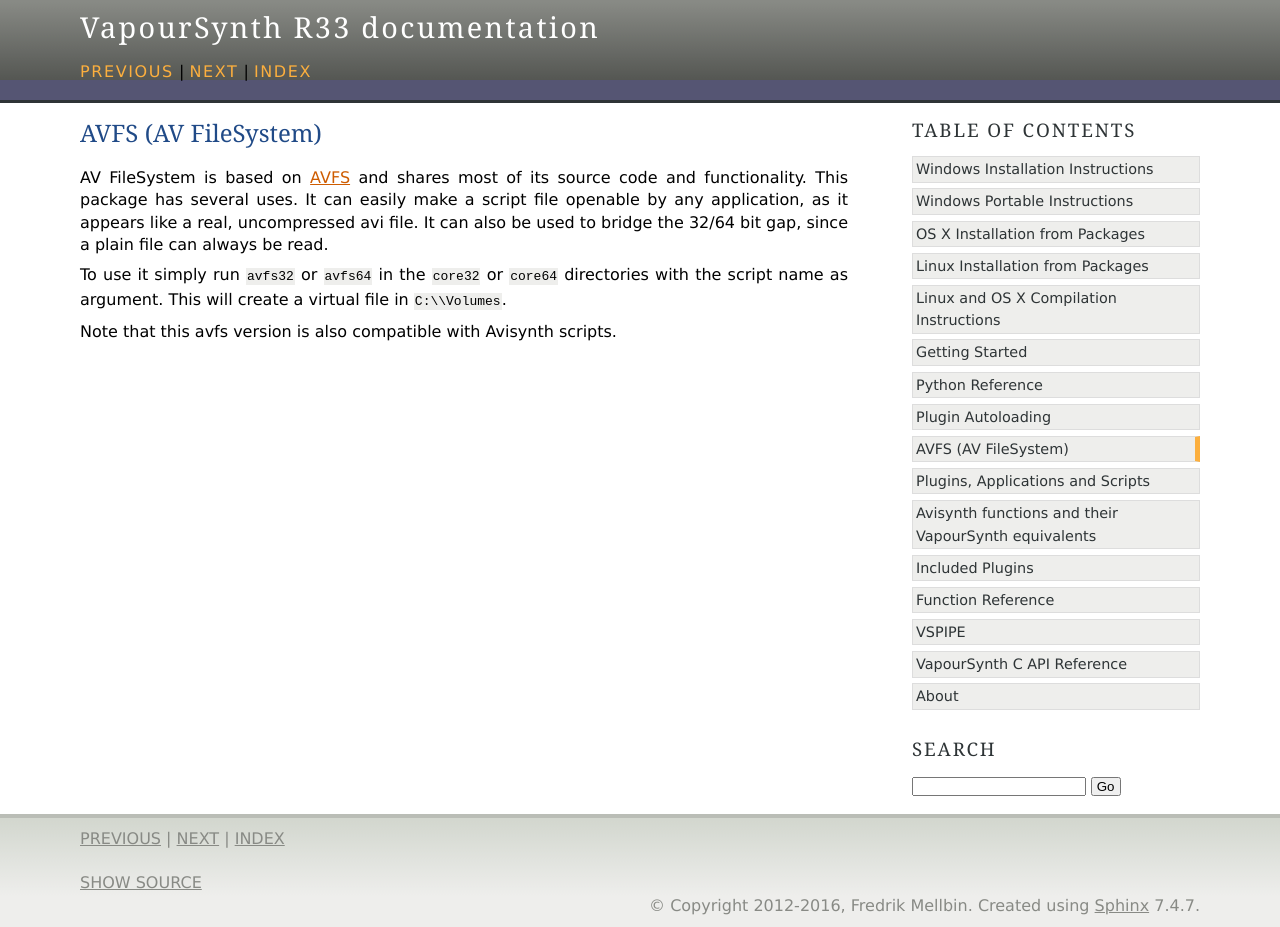
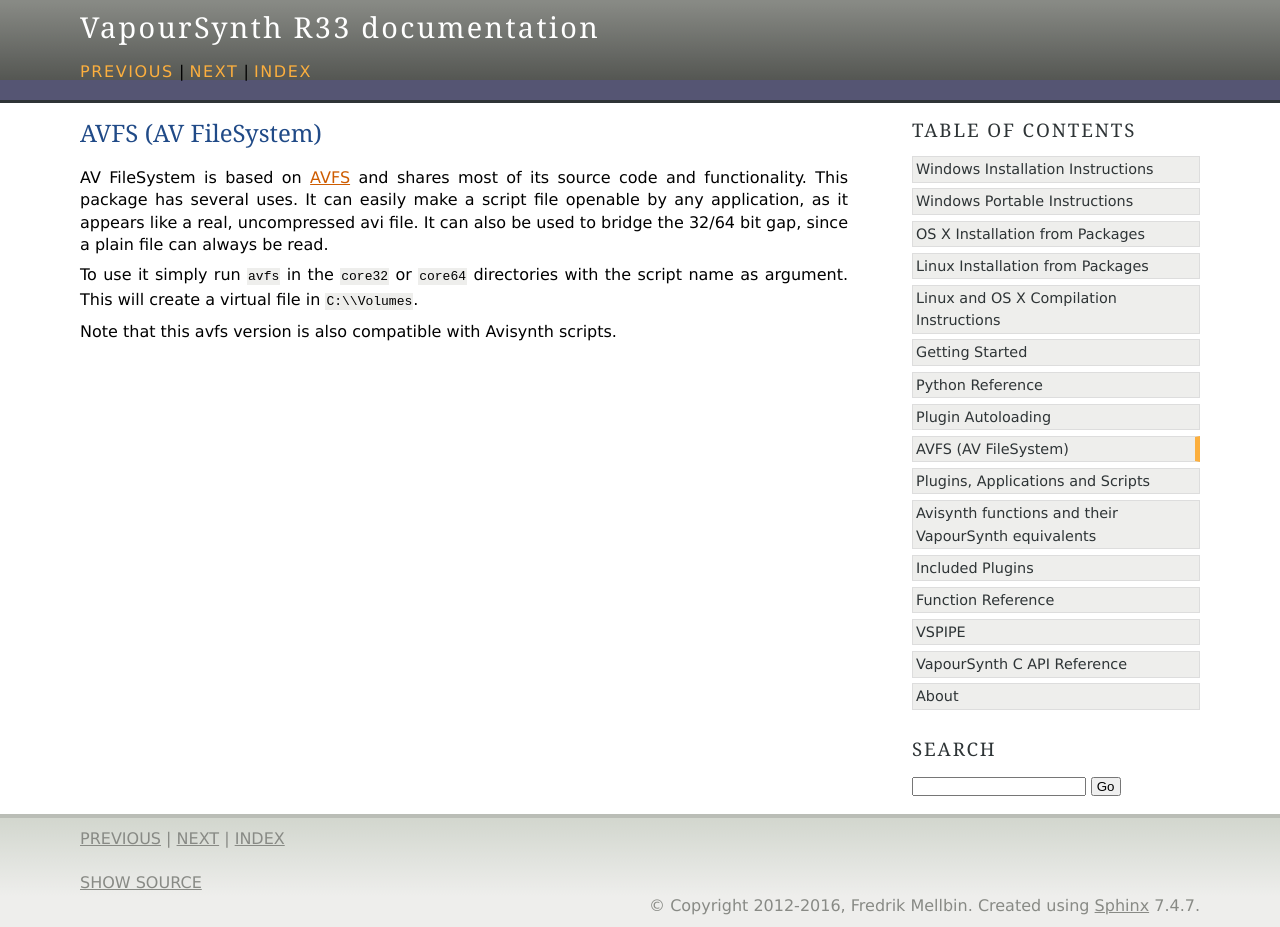
Before and after one commit to vapoursynth/vapoursynth, a Sphinx documentation site: the page built from doc/avfs.rst, in a window 1280 px wide. Built offline with Sphinx 7.4.7, drawn with Linux system fonts in a browser that asks for light colours; formulas are drawn with MathJax 3.

Commit message:
Minor fixes to everything recent

```diff
--- a/doc/avfs.rst
+++ b/doc/avfs.rst
@@ -7,7 +7,7 @@
 uncompressed avi file. It can also be used to bridge the 32/64 bit gap, since a
 plain file can always be read.
 
-To use it simply run ``avfs32`` or ``avfs64`` in the ``core32`` or ``core64`` directories with the script name as argument.
+To use it simply run ``avfs`` in the ``core32`` or ``core64`` directories with the script name as argument.
 This will create a virtual file in ``C:\\Volumes``.
 
 Note that this avfs version is also compatible with Avisynth scripts.
```
Also changed, not shown: 2 other files.
